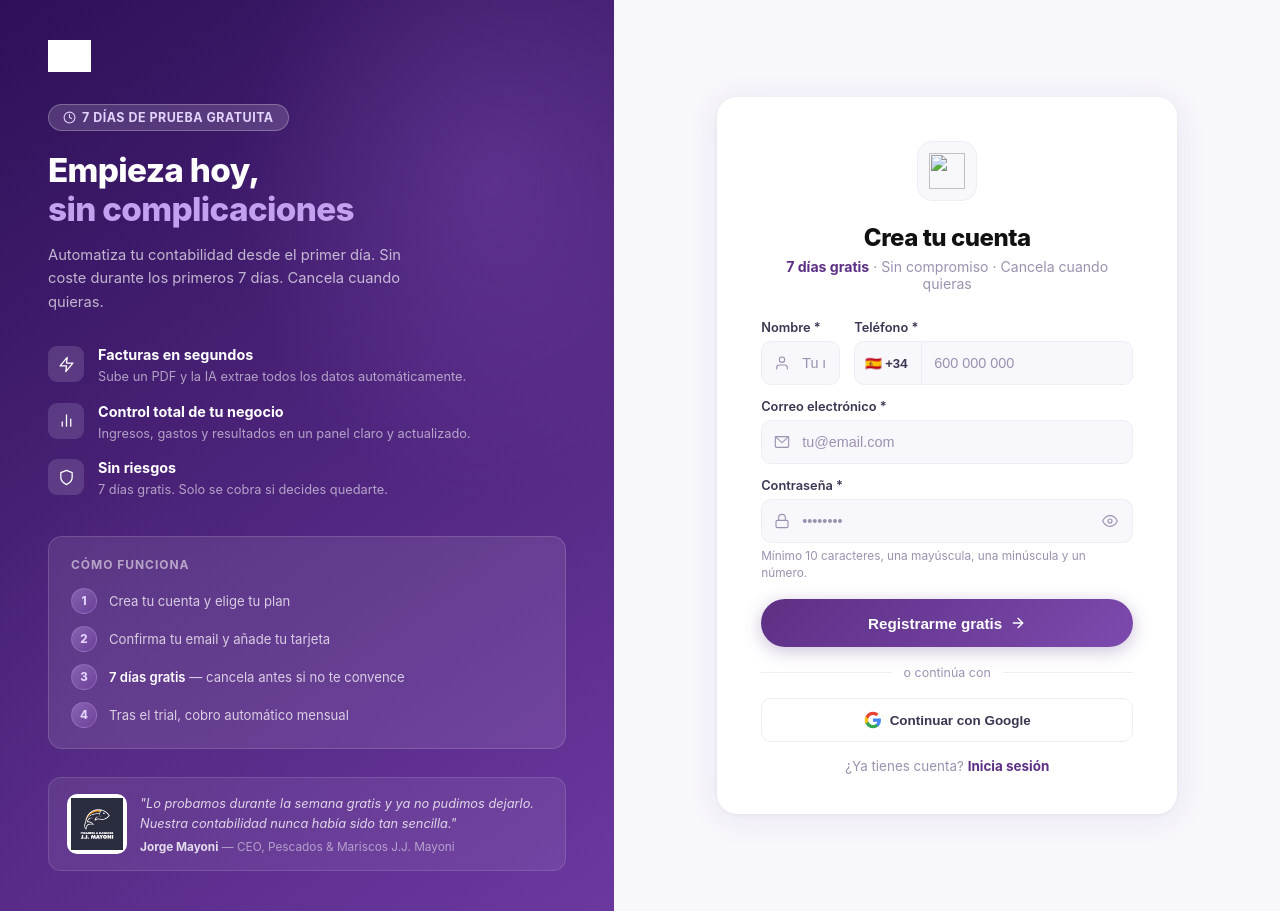
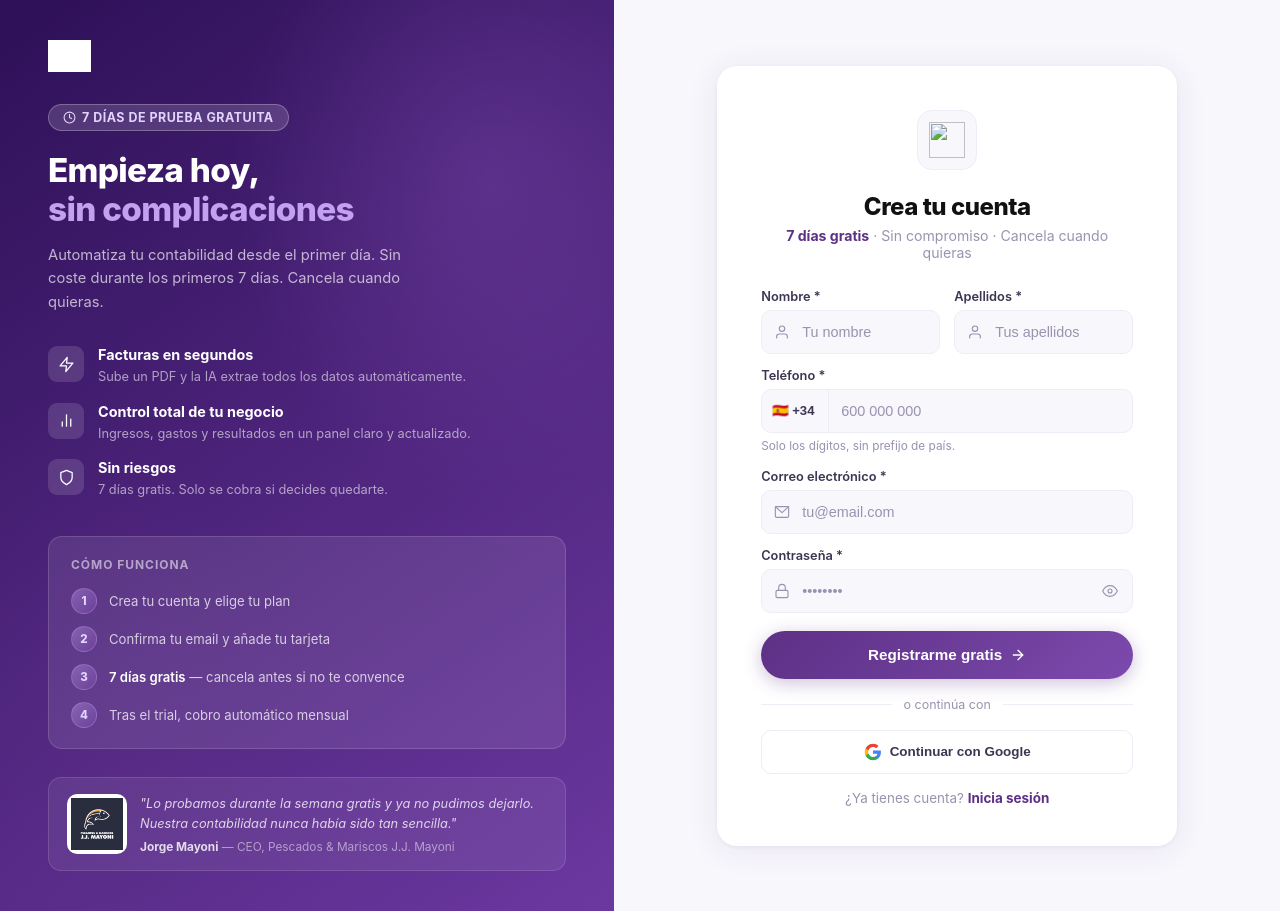
Before and after one commit to smartbookai/backend, a Django app: template templates/pages/auth/register.html in a window 1280 px wide. Run offline with Django 5.2, Linux system fonts and the light colour scheme; the template is opened without the code that fills it, so the values that code supplies are empty; some libraries are stand-ins or nearby versions; grey boxes are pictures that could not be loaded.

Commit message:
arreglando register

```diff
--- a/sba_app/static/js/register.js
+++ b/sba_app/static/js/register.js
@@ -3,7 +3,6 @@
 
   document.querySelectorAll('.reveal').forEach(function (el) { el.classList.add('revealed'); });
 
-  var FRONTEND_URL = (document.querySelector('meta[name="sba-frontend"]') || {}).content || '';
   var DEFAULT_PLAN = 'sin_plan';
   var FORM_STORAGE_KEY = 'sba_reg_form';
 
@@ -20,6 +19,86 @@
     '+56': 9, '+51': 9,
   };
 
+  // ── Eye toggle ──────────────────────────────────────────
+  (function initEye() {
+    var btn = document.getElementById('btn-eye-reg');
+    var inp = document.getElementById('password');
+    if (!btn || !inp) return;
+    btn.addEventListener('click', function () {
+      var show = inp.type === 'password';
+      inp.type = show ? 'text' : 'password';
+      // swap icon: crossed-eye when visible, open eye when hidden
+      btn.querySelector('svg').innerHTML = show
+        ? '<path d="M17.94 17.94A10.07 10.07 0 0 1 12 20c-7 0-11-8-11-8a18.45 18.45 0 0 1 5.06-5.94"/><path d="M9.9 4.24A9.12 9.12 0 0 1 12 4c7 0 11 8 11 8a18.5 18.5 0 0 1-2.16 3.19"/><line x1="1" y1="1" x2="23" y2="23"/>'
+        : '<path d="M1 12s4-8 11-8 11 8 11 8-4 8-11 8-11-8-11-8z"/><circle cx="12" cy="12" r="3"/>';
+    });
+  })();
+
+  // ── Live password requirements ───────────────────────────
+  (function initPwdReqs() {
+    var pwdInput = document.getElementById('password');
+    var reqs = document.getElementById('pwd-requirements');
+    if (!pwdInput || !reqs) return;
+
+    function setReq(id, pass) {
+      var el = document.getElementById(id);
+      if (!el) return;
+      el.classList.toggle('ok', pass);
+      var svg = el.querySelector('svg');
+      if (!svg) return;
+      svg.innerHTML = pass
+        ? '<circle cx="12" cy="12" r="10"/><polyline points="9 12 11 14 15 10"/>'
+        : '<circle cx="12" cy="12" r="10"/><line x1="15" y1="9" x2="9" y2="15"/><line x1="9" y1="9" x2="15" y2="15"/>';
+    }
+
+    pwdInput.addEventListener('input', function () {
+      var v = this.value;
+      reqs.classList.add('visible');
+      setReq('req-length', v.length >= 10);
+      setReq('req-upper',  /[A-Z]/.test(v));
+      setReq('req-lower',  /[a-z]/.test(v));
+      setReq('req-digit',  /\d/.test(v));
+    });
+  })();
+
+  // ── Phone prefix ─────────────────────────────────────────
+  function updateDigitsMaxLength(prefix) {
+    var digitsEl = form.querySelector('#phone-digits');
+    if (!digitsEl) return;
+    digitsEl.maxLength = PREFIX_LENGTHS[prefix] || 15;
+  }
+
+  var prefixSelect = form.querySelector('#phone-prefix');
+  if (prefixSelect) {
+    prefixSelect.addEventListener('change', function () {
+      updateDigitsMaxLength(this.value);
+    });
+    updateDigitsMaxLength(prefixSelect.value);
+  }
+
+  // ── Restore saved form data after plan redirect ───────────
+  (function restoreForm() {
+    var saved = sessionStorage.getItem(FORM_STORAGE_KEY);
+    if (!saved) return;
+    try {
+      var data = JSON.parse(saved);
+      var nameEl      = form.querySelector('#name');
+      var apellidosEl = form.querySelector('#apellidos');
+      var emailEl     = form.querySelector('#email');
+      var prefixEl    = form.querySelector('#phone-prefix');
+      var digitsEl    = form.querySelector('#phone-digits');
+      if (nameEl      && data.nombre)    nameEl.value      = data.nombre;
+      if (apellidosEl && data.apellidos) apellidosEl.value = data.apellidos;
+      if (emailEl     && data.email)     emailEl.value     = data.email;
+      if (prefixEl    && data.prefix) {
+        prefixEl.value = data.prefix;
+        updateDigitsMaxLength(data.prefix);
+      }
+      if (digitsEl && data.digits) digitsEl.value = data.digits;
+    } catch (e) {}
+  })();
+
+  // ── Helpers ───────────────────────────────────────────────
   function isValidEmail(v) { return /^[^\s@]+@[^\s@]+\.[^\s@]{2,160}$/.test(String(v || '')); }
   function isValidPassword(v) {
     var p = String(v || '');
@@ -30,42 +109,6 @@
     var p = String(v || '').trim().toLowerCase();
     return allowed.indexOf(p) !== -1 ? p : DEFAULT_PLAN;
   }
-
-  function updateDigitsMaxLength(prefix) {
-    var digitsEl = form.querySelector('#phone-digits');
-    if (!digitsEl) return;
-    digitsEl.maxLength = PREFIX_LENGTHS[prefix] || 15;
-  }
-
-  // Restore form data saved before plan redirect
-  (function restoreForm() {
-    var saved = sessionStorage.getItem(FORM_STORAGE_KEY);
-    if (!saved) return;
-    try {
-      var data = JSON.parse(saved);
-      var nameEl = form.querySelector('#name');
-      var emailEl = form.querySelector('#email');
-      var prefixEl = form.querySelector('#phone-prefix');
-      var digitsEl = form.querySelector('#phone-digits');
-      if (nameEl && data.nombre) nameEl.value = data.nombre;
-      if (emailEl && data.email) emailEl.value = data.email;
-      if (prefixEl && data.prefix) {
-        prefixEl.value = data.prefix;
-        updateDigitsMaxLength(data.prefix);
-      }
-      if (digitsEl && data.digits) digitsEl.value = data.digits;
-    } catch (e) {}
-  })();
-
-  // Keep maxlength in sync when prefix changes
-  var prefixSelect = form.querySelector('#phone-prefix');
-  if (prefixSelect) {
-    prefixSelect.addEventListener('change', function () {
-      updateDigitsMaxLength(this.value);
-    });
-    updateDigitsMaxLength(prefixSelect.value);
-  }
-
   function showError(msg) {
     var box = document.getElementById('registro-error');
     if (box) { box.textContent = msg; box.style.display = 'block'; }
@@ -81,6 +124,7 @@
     if (label) label.textContent = loading ? 'Creando cuenta...' : 'Registrarme gratis';
   }
 
+  // ── Submit ────────────────────────────────────────────────
   form.addEventListener('submit', function (e) {
     e.preventDefault();
     clearError();
@@ -88,24 +132,25 @@
     var googleToken = (document.getElementById('google-access-token-field') || {}).value || '';
     var isGoogleMode = !!googleToken;
 
-    var nombre = (form.querySelector('#name') || {}).value || '';
-    nombre = nombre.trim().slice(0, 80);
-
-    var prefix = ((form.querySelector('#phone-prefix') || {}).value || '+34').trim();
-    var digits = ((form.querySelector('#phone-digits') || {}).value || '').replace(/\D/g, '');
-    var telefono = (prefix + digits).slice(0, 30);
-
-    var email = ((form.querySelector('#email') || {}).value || '').trim().toLowerCase();
-    var password = isGoogleMode ? '' : ((form.querySelector('#password') || {}).value || '');
+    var nombre    = ((form.querySelector('#name')      || {}).value || '').trim().slice(0, 80);
+    var apellidos = ((form.querySelector('#apellidos') || {}).value || '').trim().slice(0, 120);
+    var prefix    = ((form.querySelector('#phone-prefix') || {}).value || '+34').trim();
+    var digits    = ((form.querySelector('#phone-digits') || {}).value || '').replace(/\D/g, '');
+    var telefono  = (prefix + digits).slice(0, 30);
+    var email     = ((form.querySelector('#email')    || {}).value || '').trim().toLowerCase();
+    var password  = isGoogleMode ? '' : ((form.querySelector('#password') || {}).value || '');
 
     // Validations
     if (!nombre || nombre.length < 2) {
       showError('El nombre es obligatorio (mínimo 2 caracteres).');
       return;
     }
-    var maxDigits = PREFIX_LENGTHS[prefix] || 15;
-    if (!digits || digits.length < 6 || digits.length > maxDigits) {
-      showError('Introduce un número de teléfono válido (' + maxDigits + ' dígitos para ' + prefix + ').');
+    if (!apellidos || apellidos.length < 2) {
+      showError('Los apellidos son obligatorios (mínimo 2 caracteres).');
+      return;
+    }
+    if (!digits || digits.length < 6) {
+      showError('Introduce un número de teléfono válido (mínimo 6 dígitos).');
       return;
     }
     if (!isValidEmail(email)) {
@@ -113,16 +158,22 @@
       return;
     }
     if (!isGoogleMode && !isValidPassword(password)) {
-      showError('La contraseña debe tener al menos 10 caracteres e incluir mayúscula, minúscula y número.');
+      var p = password;
+      var msg = p.length < 10
+        ? 'La contraseña debe tener al menos 10 caracteres.'
+        : !(/[A-Z]/.test(p))
+          ? 'La contraseña debe incluir al menos una letra mayúscula.'
+          : !(/[a-z]/.test(p))
+            ? 'La contraseña debe incluir al menos una letra minúscula.'
+            : 'La contraseña debe incluir al menos un número.';
+      showError(msg);
       return;
     }
 
     if (selectedPlan === DEFAULT_PLAN) {
       sessionStorage.setItem(FORM_STORAGE_KEY, JSON.stringify({
-        nombre: nombre,
-        email: email,
-        prefix: prefix,
-        digits: digits,
+        nombre: nombre, apellidos: apellidos, email: email,
+        prefix: prefix, digits: digits,
       }));
       window.location.assign('/planes-publicos/');
       return;
@@ -130,12 +181,9 @@
 
     setLoading(true);
 
-    var payload = {
-      nombre: nombre,
-      telefono: telefono,
-      email: email,
-      plan: selectedPlan,
-    };
+    var nombreCompleto = apellidos ? nombre + ' ' + apellidos : nombre;
+
+    var payload = { nombre: nombreCompleto, telefono: telefono, email: email, plan: selectedPlan };
     if (isGoogleMode) {
       payload.google_access_token = googleToken;
     } else {
--- a/templates/pages/auth/register.html
+++ b/templates/pages/auth/register.html
@@ -151,6 +151,12 @@
     .btn-eye:hover { color: var(--accent); }
     .btn-eye svg { width: 16px; height: 16px; stroke: currentColor; fill: none; stroke-width: 1.7; stroke-linecap: round; stroke-linejoin: round; }
 
+    .pwd-reqs { display: none; flex-direction: column; gap: 5px; margin-top: 8px; }
+    .pwd-reqs.visible { display: flex; }
+    .pwd-req { display: flex; align-items: center; gap: 7px; font-size: .77rem; color: #c0392b; transition: color .15s; }
+    .pwd-req.ok { color: #1a7f37; }
+    .pwd-req svg { flex-shrink: 0; width: 13px; height: 13px; stroke: currentColor; fill: none; stroke-width: 2.5; stroke-linecap: round; stroke-linejoin: round; }
+
     .phone-wrap { display: flex; height: 44px; border: 1.5px solid var(--gray-100); border-radius: var(--radius-input); overflow: hidden; background: var(--gray-50); transition: border-color 160ms, box-shadow 160ms; }
     .phone-wrap:focus-within { border-color: var(--accent); box-shadow: 0 0 0 3px rgba(93,48,133,.12); background: #fff; }
     .phone-prefix-select { flex-shrink: 0; height: 100%; padding: 0 6px 0 10px; border: none; border-right: 1.5px solid var(--gray-100); background: transparent; font-size: .82rem; color: var(--gray-700); font-weight: 600; cursor: pointer; outline: none; appearance: none; -webkit-appearance: none; }
@@ -298,9 +304,18 @@
               <label class="field-label" for="name">Nombre *</label>
               <div class="input-wrap">
                 <svg class="input-icon" viewBox="0 0 24 24" aria-hidden="true"><path d="M20 21v-2a4 4 0 0 0-4-4H8a4 4 0 0 0-4 4v2"/><circle cx="12" cy="7" r="4"/></svg>
-                <input id="name" name="Nombre" class="reg-input" type="text" placeholder="Tu nombre" autocomplete="name" maxlength="120" required />
+                <input id="name" name="Nombre" class="reg-input" type="text" placeholder="Tu nombre" autocomplete="given-name" maxlength="80" required />
               </div>
             </div>
+            <div class="reg-field">
+              <label class="field-label" for="apellidos">Apellidos *</label>
+              <div class="input-wrap">
+                <svg class="input-icon" viewBox="0 0 24 24" aria-hidden="true"><path d="M20 21v-2a4 4 0 0 0-4-4H8a4 4 0 0 0-4 4v2"/><circle cx="12" cy="7" r="4"/></svg>
+                <input id="apellidos" name="Apellidos" class="reg-input" type="text" placeholder="Tus apellidos" autocomplete="family-name" maxlength="120" required />
+              </div>
+            </div>
+          </div>
+
           <div class="reg-field">
             <label class="field-label" for="phone-digits">Teléfono *</label>
             <div class="phone-wrap">
@@ -320,7 +335,7 @@
               </select>
               <input id="phone-digits" name="Teléfono" class="phone-number-input" type="tel" placeholder="600 000 000" autocomplete="tel-national" maxlength="9" required />
             </div>
-            </div>
+            <span class="field-hint">Solo los dígitos, sin prefijo de país.</span>
           </div>
 
           <div class="reg-field">
@@ -340,7 +355,24 @@
                 <svg viewBox="0 0 24 24"><path d="M1 12s4-8 11-8 11 8 11 8-4 8-11 8-11-8-11-8z"/><circle cx="12" cy="12" r="3"/></svg>
               </button>
             </div>
-            <span class="field-hint">Mínimo 10 caracteres, una mayúscula, una minúscula y un número.</span>
+            <div id="pwd-requirements" class="pwd-reqs" role="status" aria-live="polite">
+              <div class="pwd-req" id="req-length">
+                <svg viewBox="0 0 24 24"><circle cx="12" cy="12" r="10"/><line x1="15" y1="9" x2="9" y2="15"/><line x1="9" y1="9" x2="15" y2="15"/></svg>
+                Mínimo 10 caracteres
+              </div>
+              <div class="pwd-req" id="req-upper">
+                <svg viewBox="0 0 24 24"><circle cx="12" cy="12" r="10"/><line x1="15" y1="9" x2="9" y2="15"/><line x1="9" y1="9" x2="15" y2="15"/></svg>
+                Una letra mayúscula
+              </div>
+              <div class="pwd-req" id="req-lower">
+                <svg viewBox="0 0 24 24"><circle cx="12" cy="12" r="10"/><line x1="15" y1="9" x2="9" y2="15"/><line x1="9" y1="9" x2="15" y2="15"/></svg>
+                Una letra minúscula
+              </div>
+              <div class="pwd-req" id="req-digit">
+                <svg viewBox="0 0 24 24"><circle cx="12" cy="12" r="10"/><line x1="15" y1="9" x2="9" y2="15"/><line x1="9" y1="9" x2="15" y2="15"/></svg>
+                Al menos un número
+              </div>
+            </div>
           </div>
 
           <p id="registro-error" class="reg-error" data-form-feedback role="alert"></p>
@@ -369,22 +401,6 @@
 
   </div>
 
-  <script>
-    // Toggle mostrar/ocultar contraseña
-    (function () {
-      var btn = document.getElementById('btn-eye-reg');
-      var inp = document.getElementById('password');
-      if (!btn || !inp) return;
-      btn.addEventListener('click', function () {
-        var show = inp.type === 'password';
-        inp.type = show ? 'text' : 'password';
-        btn.innerHTML = show
-          ? '<svg viewBox="0 0 24 24" style="width:16px;height:16px;stroke:currentColor;fill:none;stroke-width:1.7;stroke-linecap:round;stroke-linejoin:round"><path d="M17.94 17.94A10.07 10.07 0 0 1 12 20c-7 0-11-8-11-8a18.45 18.45 0 0 1 5.06-5.94"/><path d="M9.9 4.24A9.12 9.12 0 0 1 12 4c7 0 11 8 11 8a18.5 18.5 0 0 1-2.16 3.19"/><line x1="1" y1="1" x2="23" y2="23"/></svg>'
-          : '<svg viewBox="0 0 24 24" style="width:16px;height:16px;stroke:currentColor;fill:none;stroke-width:1.7;stroke-linecap:round;stroke-linejoin:round"><path d="M1 12s4-8 11-8 11 8 11 8-4 8-11 8-11-8-11-8z"/><circle cx="12" cy="12" r="3"/></svg>';
-      });
-    })();
-  </script>
-
   <script src="https://accounts.google.com/gsi/client" async></script>
   <script src="{% static 'js/register.js' %}" defer></script>
   <script src="{% static 'js/google-auth.js' %}" defer></script>
```
Lines whose indentation alone changed are shown as unchanged.
